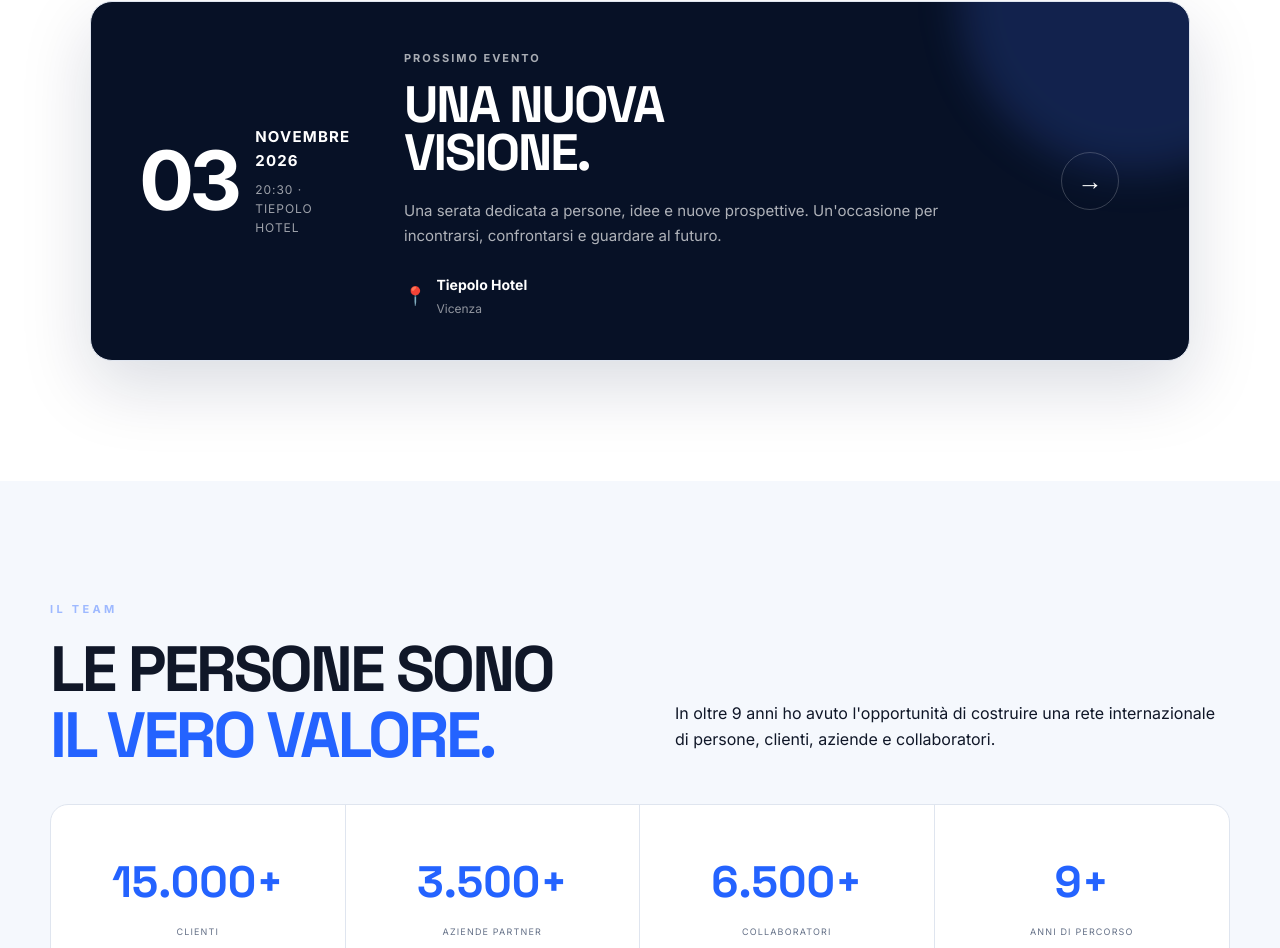
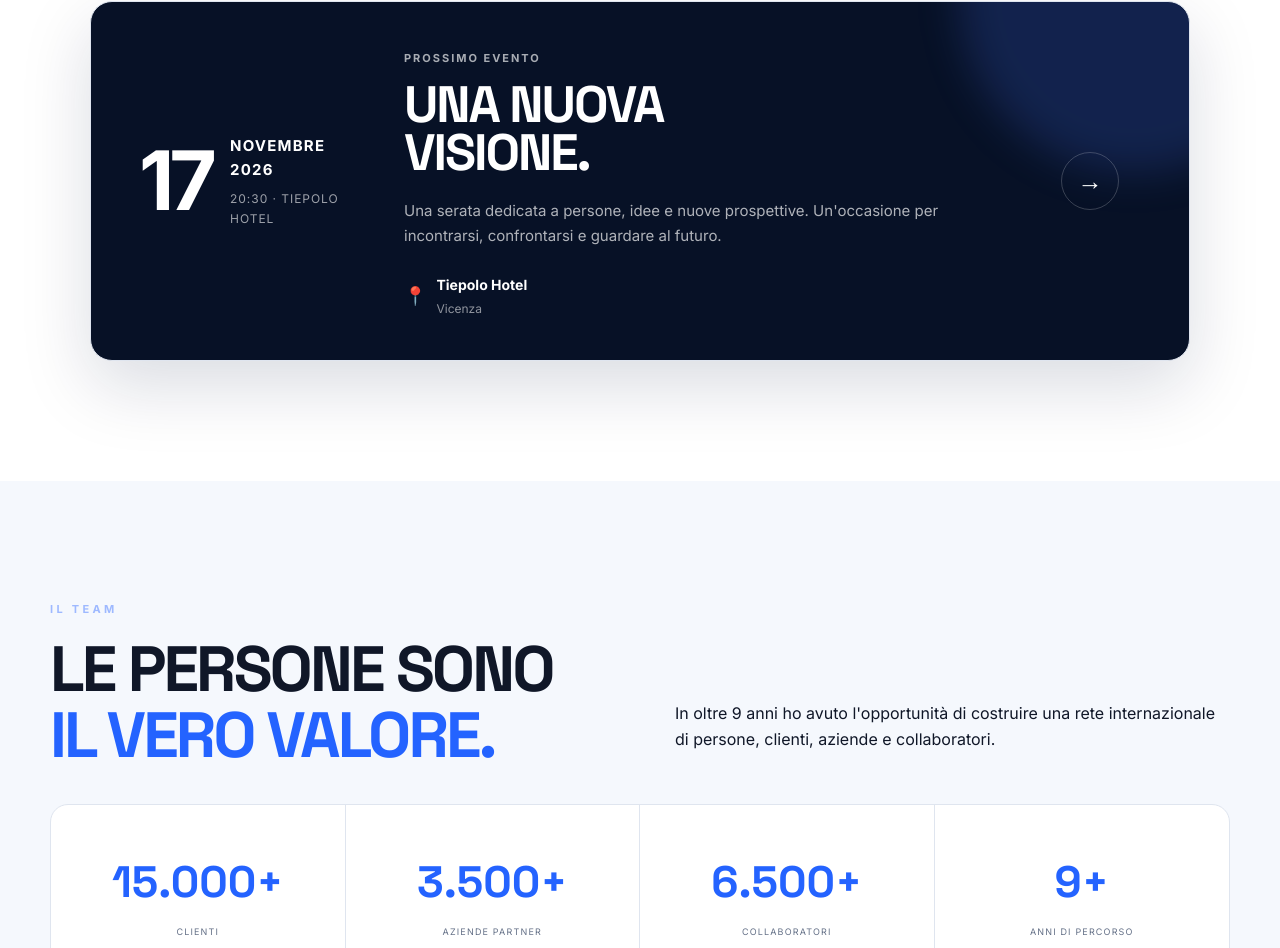
Before and after one commit to altinmehmetaj-web/altinmehmetaj, a plain HTML site: page index.html in a window 1280 px wide. Shown: the part 7018-7966 px from the top of the page. Drawn offline with Linux system fonts and the light colour scheme.

Commit message:
Update index.html

```diff
--- a/index.html
+++ b/index.html
@@ -400,7 +400,7 @@ height="0" width="0" style="display:none;visibility:hidden"></iframe></noscript>
     <article class="event-card">
 
       <div class="event-card-date">
-        <span>03</span>
+        <span>17</span>
         <div>
           <strong>NOVEMBRE 2026</strong>
           <small>20:30 · TIEPOLO HOTEL</small>
```
